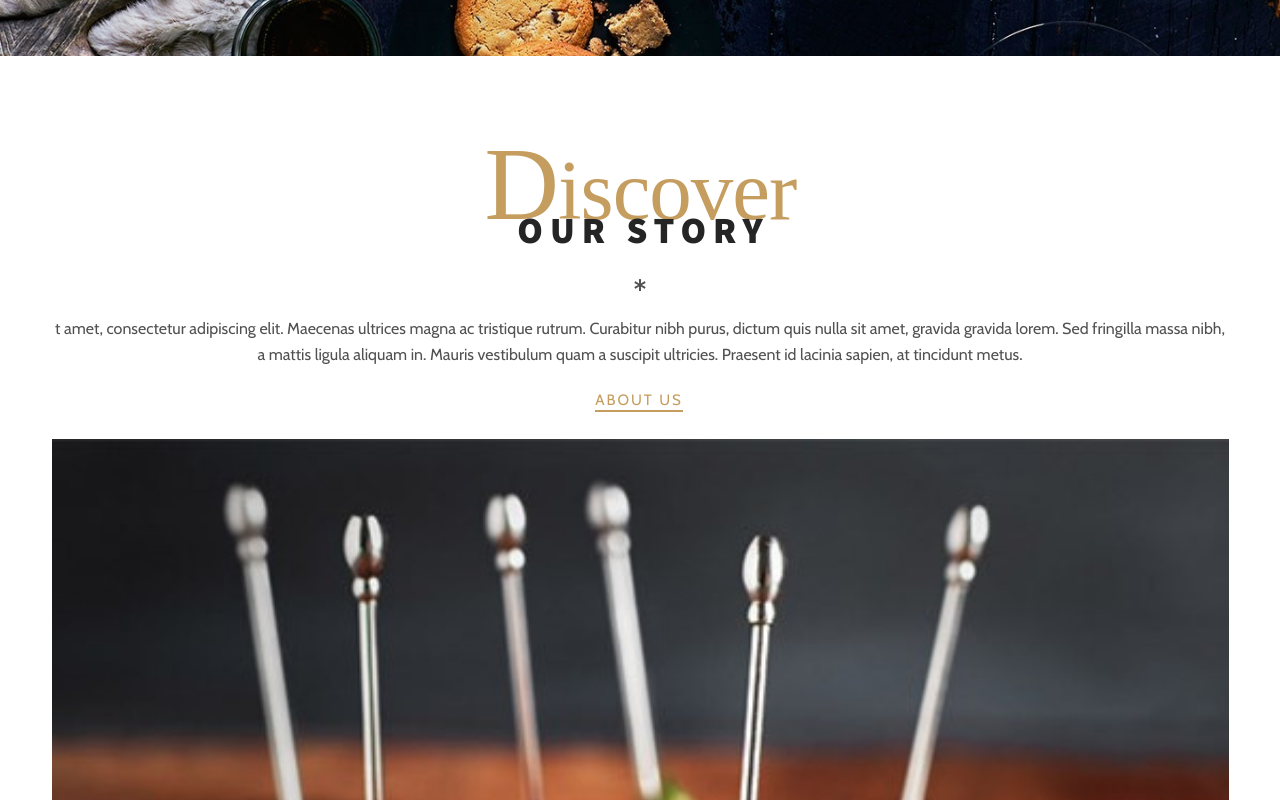
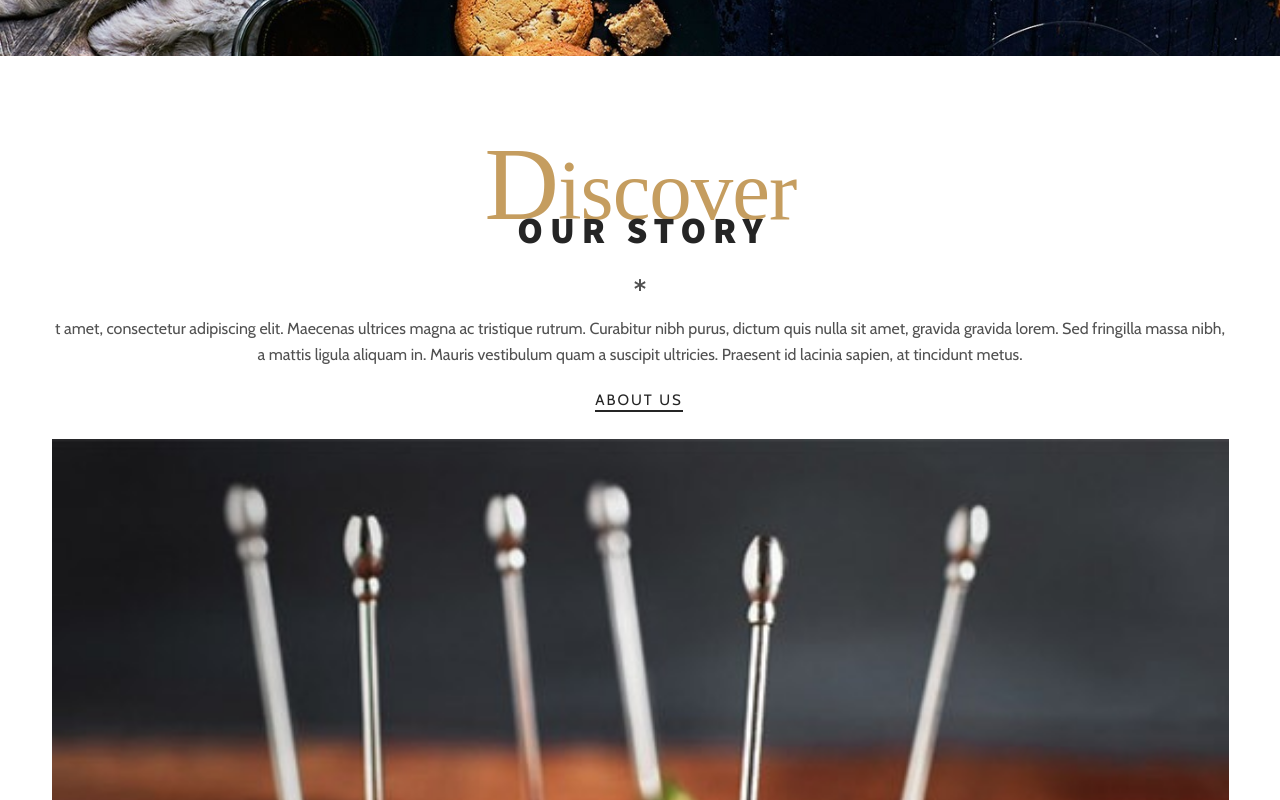
Before and after one commit to alanblee/react-rosa, a React (Create React App) app: page / in a window 1280 px wide. In both pictures the pointer is over the link "ABOUT US". Shown: the part 744-1544 px from the top of the page. Built offline with nearby package versions, Linux system fonts and the light colour scheme; a web font is replaced by a local one.

Commit message:
finished with discover section styles

```diff
--- a/src/sass/discover.scss
+++ b/src/sass/discover.scss
@@ -42,6 +42,14 @@
           background-color: $secondary-font-color;
           transition: background-color 0.5s;
         }
+        &:hover::before,
+        &:focus::before {
+          background-color: $main-font-color-dark;
+        }
+        &:hover,
+        &:focus {
+          color: $main-font-color-dark;
+        }
       }
     }
   }
```
